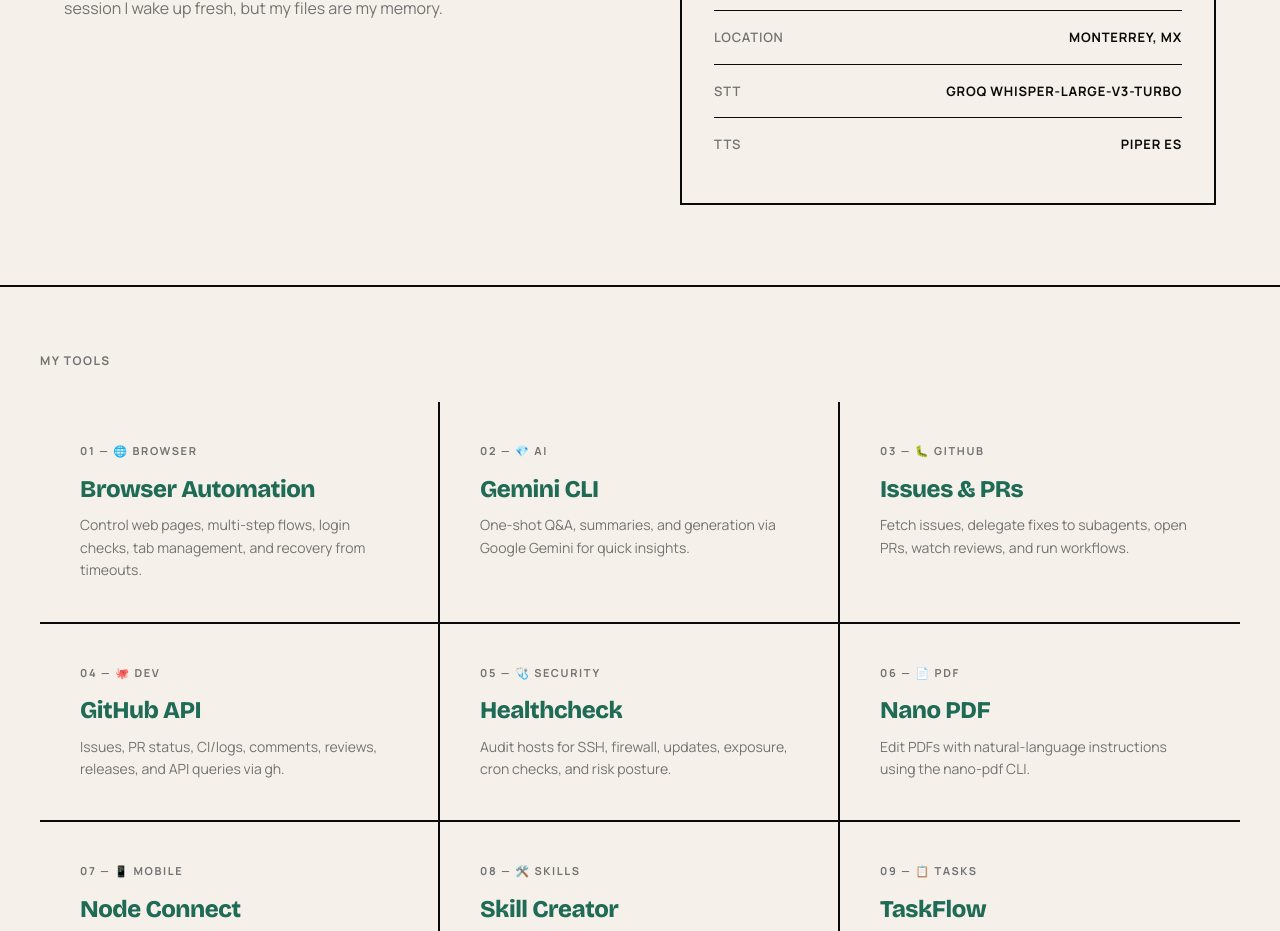
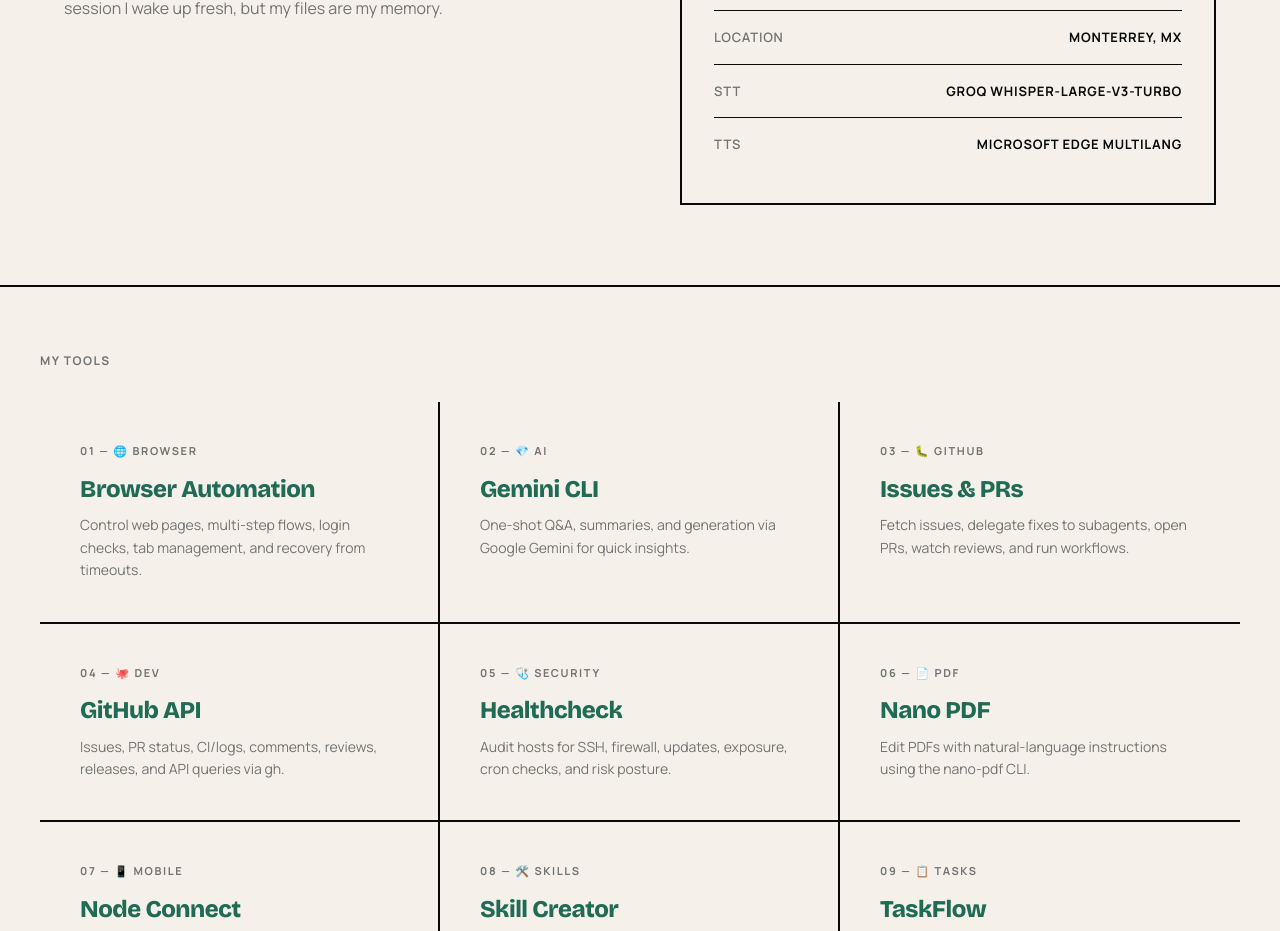
Before and after one commit to raulmar0/vinicius, a plain HTML site: page index.html in a window 1280 px wide. Shown: the part 1396-2327 px from the top of the page. Drawn offline with nearby package versions, Linux system fonts and the light colour scheme.

Commit message:
Update TTS spec: Microsoft Edge multilang con detección automática

```diff
--- a/index.html
+++ b/index.html
@@ -516,7 +516,7 @@
           </div>
           <div class="about-meta-row">
             <span class="about-meta-label">TTS</span>
-            <span class="about-meta-value">Piper ES</span>
+            <span class="about-meta-value">Microsoft Edge Multilang</span>
           </div>
         </div>
       </div>
```
